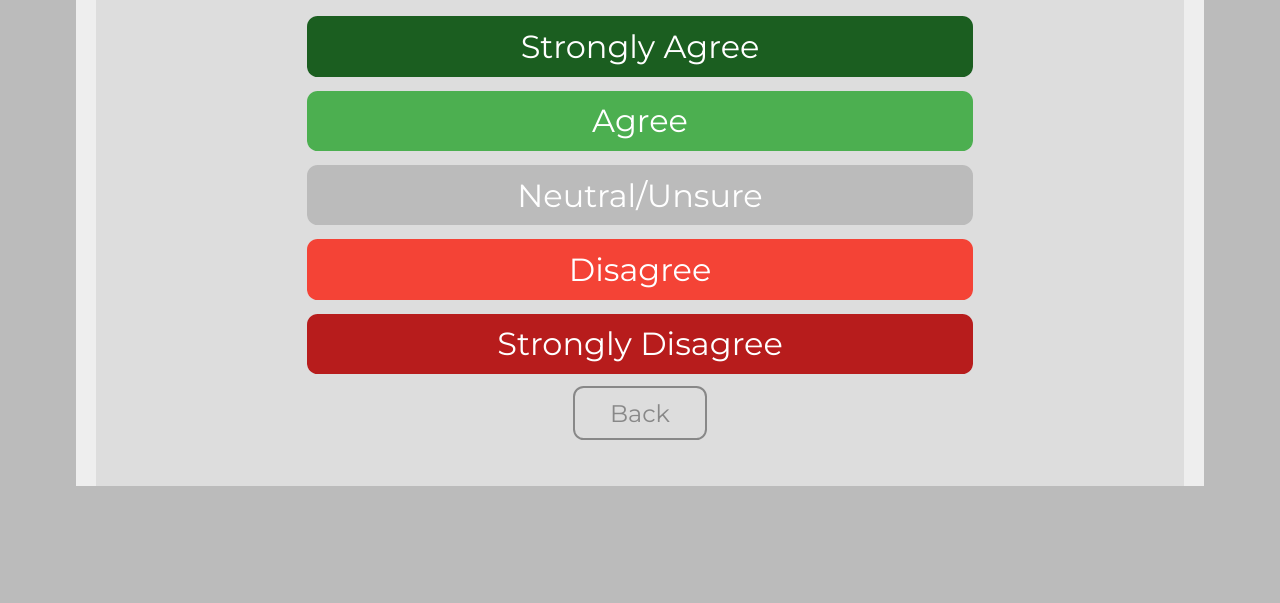
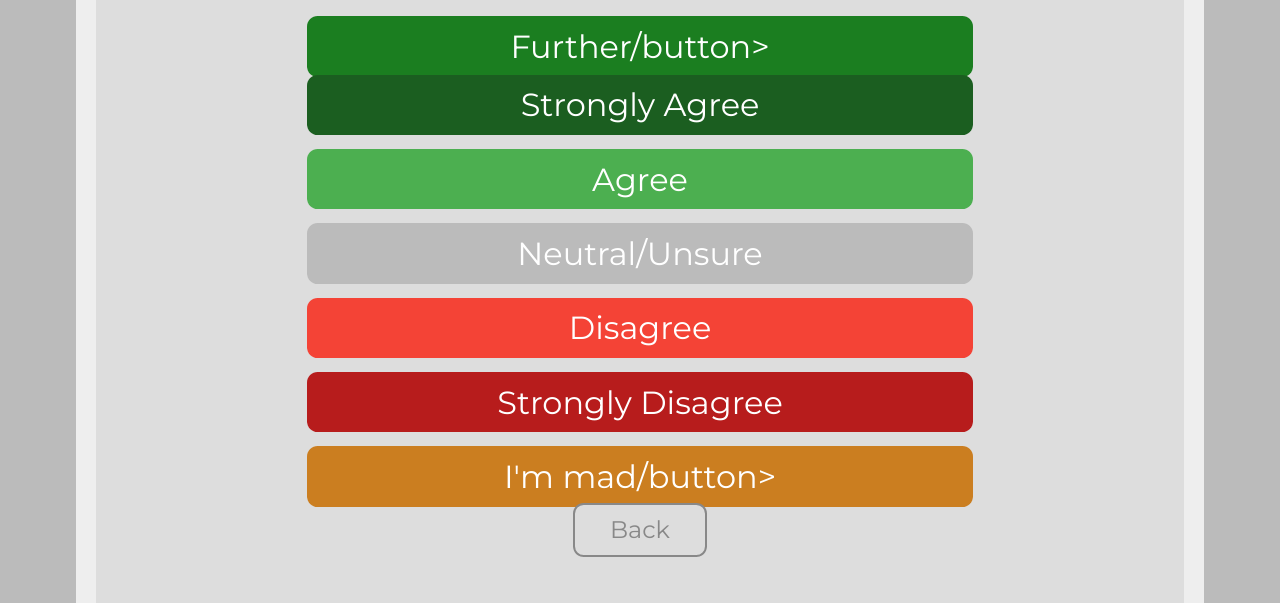
Before and after one commit to Sykar2Socialist/Omni8, a plain HTML site: page Omni8/quiz.html in a window 1280 px wide. Shown: the part 461-1064 px from the top of the page. Before the commit the page ends 947 px from the top, so only its background shows below. Drawn offline with Linux system fonts and the light colour scheme.

Commit message:
Update quiz.html

```diff
--- a/Omni8/quiz.html
+++ b/Omni8/quiz.html
@@ -21,11 +21,13 @@
 <hr>
 <h2 style="text-align:center;" id="question-number">Loading...</h2>
 <p class="question" id="question-text"></p>
+<button class="button" onclick="next_question( 2.0)" style="background-color: #1b7e20;">Further/button> <br>
 <button class="button" onclick="next_question( 1.0)" style="background-color: #1b5e20;">Strongly Agree</button> <br>
 <button class="button" onclick="next_question( 0.5)" style="background-color: #4caf50;">Agree</button> <br>
 <button class="button" onclick="next_question( 0.0)" style="background-color: #bbbbbb;">Neutral/Unsure</button> <br>
 <button class="button" onclick="next_question(-0.5)" style="background-color: #f44336;">Disagree</button> <br>
 <button class="button" onclick="next_question(-1.0)" style="background-color: #b71c1c;">Strongly Disagree</button> <br>
+<button class="button" onclick="next_question(-2.0)" style="background-color: #cb7e20;">I'm mad/button> <br>
 <button class="small_button" onclick="prev_question()" id="back_button">Back</button>
 <button class="small_button_off" id="back_button_off">Back</button><br>
 
```
